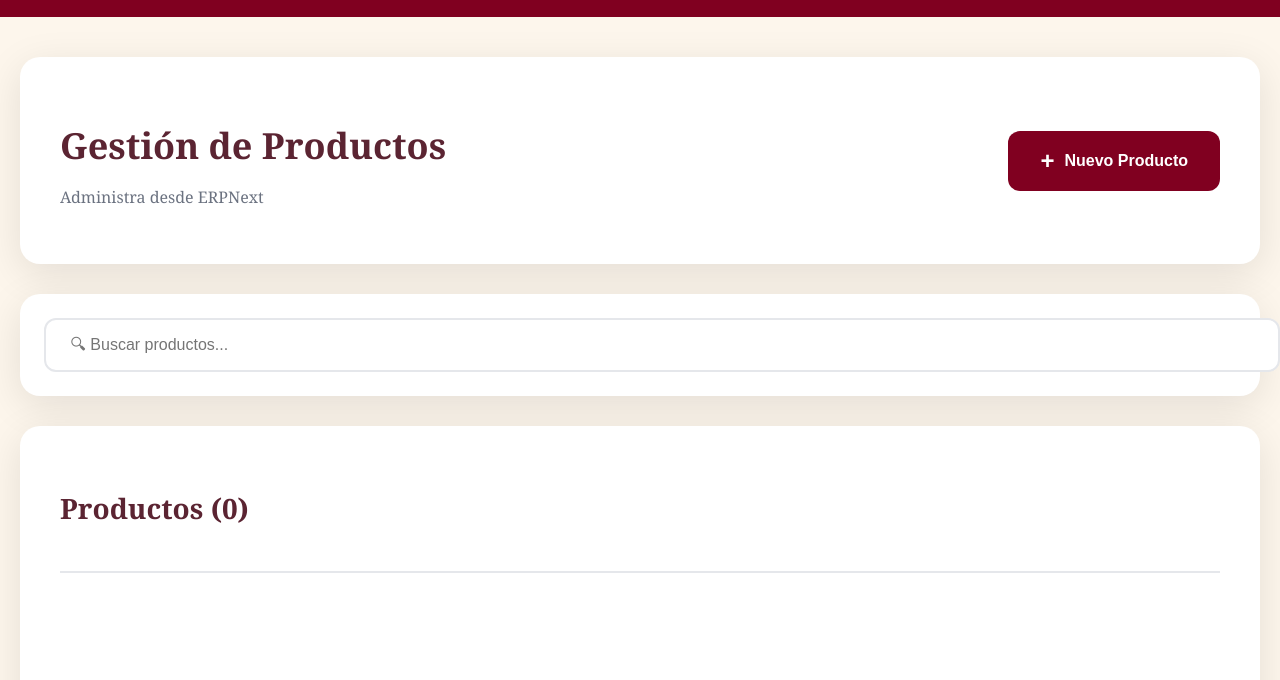
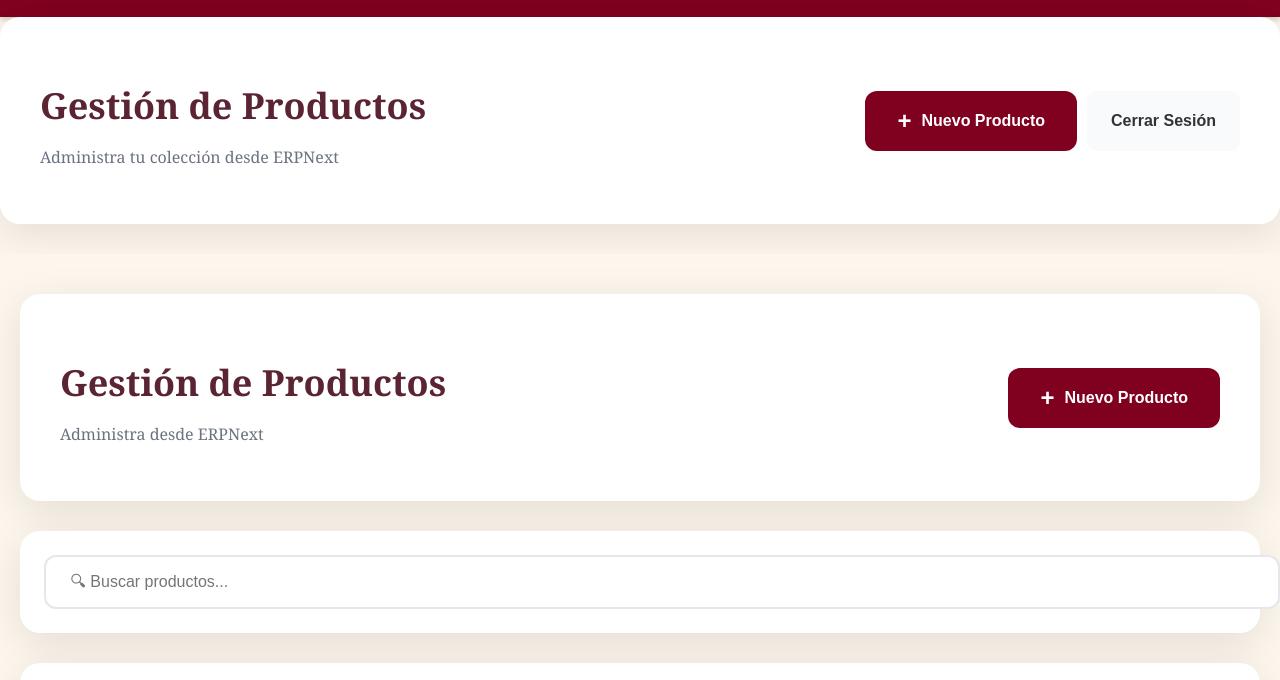
Before and after one commit to VanessaFloresM/NOVA, a website: page coleccion.html in a window 1280 px wide. Shown: the part 58-738 px from the top of the page. Drawn offline with Linux system fonts and the light colour scheme; no server answers; sample sign-in values are in the browser's storage.

Commit message:
Update coleccion.html

```diff
--- a/coleccion.html
+++ b/coleccion.html
@@ -7,6 +7,12 @@
     <link rel="stylesheet" href="estilos-colección.css?v=2">
 </head>
 <body>
+    <script>
+    // Verificar autenticación
+    if (!sessionStorage.getItem('adminAuth')) {
+        window.location.href = 'login.html';
+    }
+</script>
     <!-- Tu barra de navegación  -->
     <nav class="barra-herramientas">
         <ul>
@@ -28,6 +34,20 @@
             </li>
         </ul>
     </nav>
+            <header class="coleccion-header">
+        <div class="header-content">
+            <h1>Gestión de Productos</h1>
+            <p>Administra tu colección desde ERPNext</p>
+        </div>
+        <div style="display: flex; gap: 10px;">
+            <button id="btnNuevo" class="btn-nuevo">
+                <span>+</span> Nuevo Producto
+            </button>
+            <button onclick="logout()" class="btn-secondary" style="padding: 16px 24px;">
+                Cerrar Sesión
+            </button>
+        </div>
+    </header>
 
     <!-- Nueva sección de gestión de productos -->
     <main class="coleccion-main">
```
